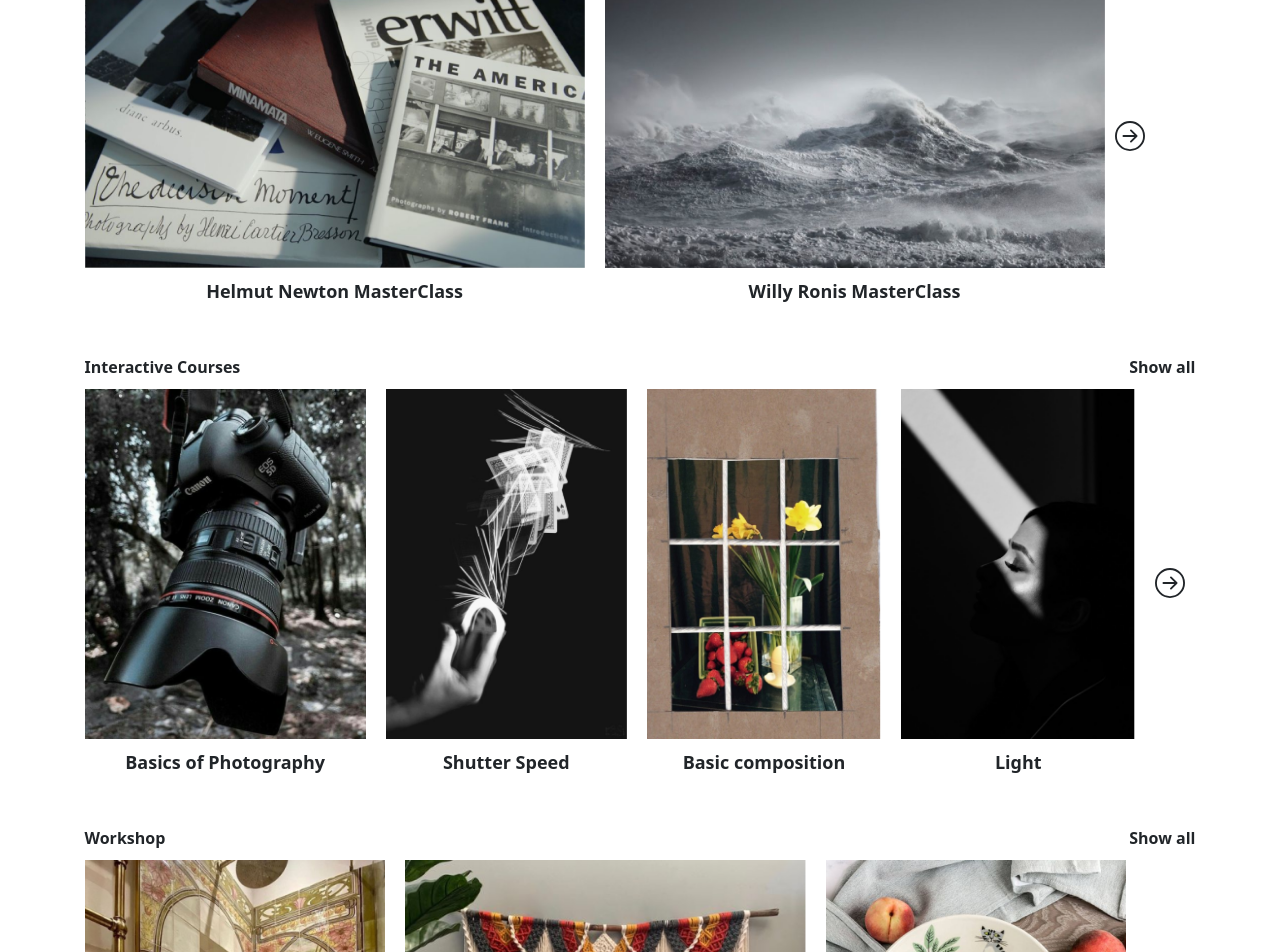
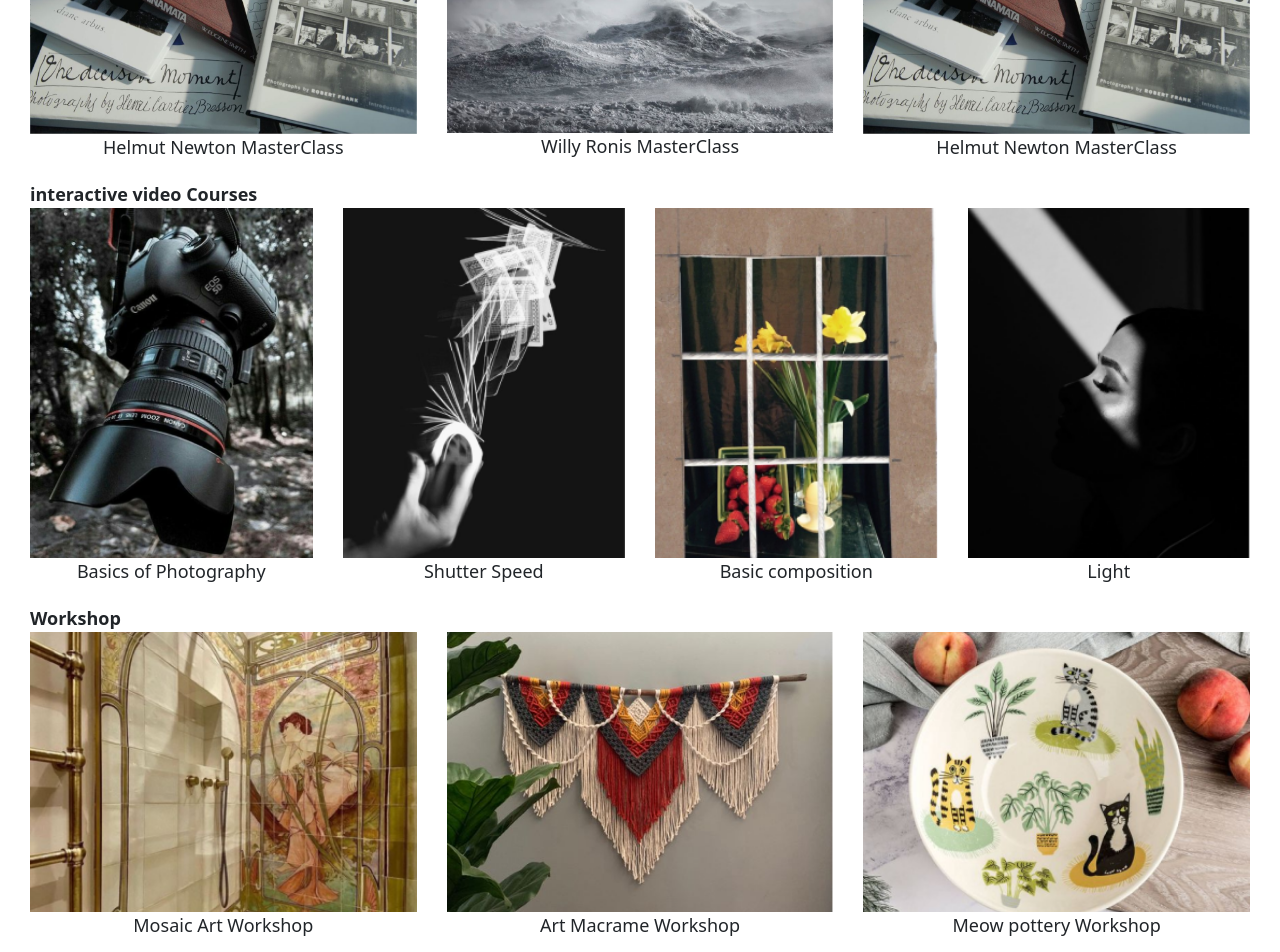
Before and after one commit to HUNG-rushb/Flens, a React (Create React App) app: page /academy in a window 1280 px wide. Shown: the part 340-1292 px from the top of the page. Built offline with nearby package versions, Linux system fonts and the light colour scheme; sample sign-in values are in the browser's storage.

Commit message:
optimize page academy for user

```diff
--- a/package.json
+++ b/package.json
@@ -36,7 +36,8 @@
             "react-scripts": "^5.0.1",
             "redux": "^4.2.1",
             "rxjs": "^7.5.7",
-            "styled-components": "^5.3.10"
+            "styled-components": "^5.3.10",
+            "swiper": "^9.4.1"
       },
       "devDependencies": {
             "@babel/core": "^7.20.2",
--- a/src/page/Academy/Academy.css
+++ b/src/page/Academy/Academy.css
@@ -1,88 +1,69 @@
 .academy {
-    display: flex;
-    justify-content: center;
-    align-items: center;
-    flex-direction: column;
-    padding: 20px 0px;
+  padding: 30px;
 }
 
-.academy-title-page {
-    display: flex;
-    justify-content: center;
-    align-items: center;
-    flex-direction: column;
-    width: 75%;
+.academy-title-page span {
+  display: flex;
+  justify-content: center;
+  width: 100%;
+  font-size: 30px;
+  font-weight: 600;
 }
 
-.academy-title-page > span {
-    font-size: 27px;
-    font-weight: 600;
-    padding: 10px 0px;
+.academy-title-page p {
+  text-align: center;
+  padding: 10px 0;
 }
 
-.academy-title-page > p {
-    font-size: 17px;
-    text-align: center;
+.video-courses-component {
+  margin-bottom: 20px;
 }
 
-.video-courses, .interactive-courses, .work-shop {
-    margin-top: 50px;
+.academy-section-tittle{
+  font-size: 18px;
+  font-weight: 600;
 }
 
-.name-part {
-    display: flex;
-    justify-content: space-between;
-    margin: 10px 0px;
+.video-courses-item {
+  display: flex;
+  flex-direction: column;
 }
 
-.name-part > span {
-    font-size: medium;
-    font-weight: 600;
+.video-courses-item img {
+  max-width: 500px;
 }
 
-.video-courses-body, .interactive-body-part, .workshop-body-part{
-    display: flex;
-    flex-direction: row;
-    margin: 10px 0px;
+.interactive-courses-component {
+  margin: 20px 0;
 }
 
-.video-courses-body > div, .interactive-body-part > div, .workshop-body-part > div{
-    display: flex;
-    flex-direction: column;
+.interactive-courses-item img {
+  max-height: 350px;
 }
 
-.video-courses-body > div:first-child {
-    margin-right: 20px;
+.workshop-courses-item img {
+  max-height: 280px;
 }
 
-.video-courses-body > div > span, .interactive-body-part > div > span, .workshop-body-part > div > span{
-    font-size: large;
-    font-weight: 600;
-    margin-top: 10px;
-    text-align: center;
+
+.swiper {
+  width: 100%;
+  height: 100%;
 }
 
-.interactive-body-part > div, .workshop-body-part > div {
-    margin: 0px 10px;
+.swiper-slide {
+  text-align: center;
+  font-size: 18px;
+  background: #fff;
+  display: flex;
+  justify-content: center;
+  align-items: center;
+  flex-direction: column;
 }
 
-.interactive-body-part > div:first-child, .workshop-body-part > div:first-child {
-    margin-left: 0;
+.swiper-slide img {
+  display: block;
+  width: 100%;
+  height: 100%;
+  object-fit: cover;
 }
-
-.next-button {
-    display: flex;
-    justify-content: center;
-    align-items: center;
-    margin-left: 10px;
-    margin-bottom: 20px;
-}
-
-.name-part > span:last-child, .next-button {
-    opacity: 1;
-    cursor: pointer;
-}
-
-.name-part > span:last-child:hover, .next-button:hover {
-    opacity: 0.7;
-}
--- a/src/page/Academy/Academy/InteractiveCourses.jsx
+++ b/src/page/Academy/Academy/InteractiveCourses.jsx
@@ -2,7 +2,11 @@ import InteractiveCourses1 from '../../../assets/images/academy/interCourses1.pn
 import InteractiveCourses2 from '../../../assets/images/academy/interCourses2.png';
 import InteractiveCourses3 from '../../../assets/images/academy/interCourses3.png';
 import InteractiveCourses4 from '../../../assets/images/academy/interCourses4.png';
-import { ArrowRightCircle } from 'react-bootstrap-icons';
+import React from 'react';
+import 'swiper/css/free-mode';
+import 'swiper/css/pagination';
+import { Swiper, SwiperSlide } from 'swiper/react';
+import 'swiper/swiper.min.css';
 
 const interactive_courses_data = [
   {
@@ -24,38 +28,46 @@ const interactive_courses_data = [
     id: 4,
     image: InteractiveCourses4,
     title: 'Light',
+  },
+  {
+    id: 5,
+    image: InteractiveCourses1,
+    title: 'Basics of Photography',
+  },
+  {
+    id: 6,
+    image: InteractiveCourses2,
+    title: 'Shutter Speed',
+  },
+  {
+    id: 7,
+    image: InteractiveCourses3,
+    title: 'Basic composition',
+  },
+  {
+    id: 8,
+    image: InteractiveCourses4,
+    title: 'Light',
   }
 ];
 
 const InteractiveCourses = () => {
   return (
-    <div className="interactive-courses">
-      <div className="name-part">
-        <span>Interactive Courses</span>
-        <span>Show all</span>
+    <div className="interactive-courses-component">
+      <span className="academy-section-tittle">interactive video Courses</span>
+      <Swiper
+        slidesPerView={4}
+        spaceBetween={30}
+        className="interactive-courses-list"
+      >
+        {interactive_courses_data.map((item) => (
+          <SwiperSlide key={item.id} className='interactive-courses-item'>
+            <img src={item.image} alt={item.title} />
+            <span>{item.title}</span>
+          </SwiperSlide>
+        ))}
+      </Swiper>
       </div>
-      <div className="interactive-body-part">
-        {interactive_courses_data.map((item) => {
-          return (
-            <div key={item.id}>
-              <img
-                src={item.image}
-                alt="interactiveCourses4"
-                height={350}
-              />
-              <span>{item.title}</span>
-            </div>
-          );
-        })}
-        {interactive_courses_data.length > 3 ? (
-          <div className="next-button">
-            <ArrowRightCircle size={30} />
-          </div>
-        ) : (
-          <></>
-        )}
-      </div>
-    </div>
   );
 };
 
--- a/src/page/Academy/Academy/VideoCourses.jsx
+++ b/src/page/Academy/Academy/VideoCourses.jsx
@@ -1,6 +1,10 @@
 import VideoCourses1 from '../../../assets/images/academy/videoCourses1.png';
 import VideoCourses2 from '../../../assets/images/academy/videoCourses2.png';
-import { ArrowRightCircle } from 'react-bootstrap-icons';
+import React from 'react';
+import 'swiper/css/free-mode';
+import 'swiper/css/pagination';
+import { Swiper, SwiperSlide } from 'swiper/react';
+import 'swiper/swiper.min.css';
 
 const video_courses_data = [
   {
@@ -13,33 +17,54 @@ const video_courses_data = [
     image: VideoCourses2,
     title: 'Willy Ronis MasterClass',
   },
+  {
+    id: 3,
+    image: VideoCourses1,
+    title: 'Helmut Newton MasterClass',
+  },
+  {
+    id: 4,
+    image: VideoCourses2,
+    title: 'Willy Ronis MasterClass',
+  },
+  {
+    id: 5,
+    image: VideoCourses1,
+    title: 'Helmut Newton MasterClass',
+  },
+  {
+    id: 6,
+    image: VideoCourses2,
+    title: 'Willy Ronis MasterClass',
+  },
+  {
+    id: 7,
+    image: VideoCourses1,
+    title: 'Helmut Newton MasterClass',
+  },
+  {
+    id: 8,
+    image: VideoCourses2,
+    title: 'Willy Ronis MasterClass',
+  },
 ];
 
 const VideoCourses = () => {
   return (
-    <div className="video-courses">
-      <div className="name-part">
-        <span>Video Courses</span>
-        <span>Show all</span>
-      </div>
-
-      <div className="video-courses-body">
-        {video_courses_data.map((item) => {
-          return (
-            <div key={item.id}>
-              <img src={item.image} alt="videoCourses" width={500} />
-              <span>{item.title}</span>
-            </div>
-          );
-        })}
-        {video_courses_data.length > 1 ? (
-          <div className="next-button">
-            <ArrowRightCircle size={30} />
-          </div>
-        ) : (
-          <></>
-        )}
-      </div>
+    <div className="video-courses-component">
+      <span className="academy-section-tittle">Video Courses</span>
+      <Swiper
+        slidesPerView={3}
+        spaceBetween={30}
+        className="video-courses-list"
+      >
+        {video_courses_data.map((item) => (
+          <SwiperSlide key={item.id} className="video-courses-item">
+            <img src={item.image} alt={item.title} />
+            <span>{item.title}</span>
+          </SwiperSlide>
+        ))}
+      </Swiper>
     </div>
   );
 };
--- a/src/page/Academy/Academy/WorkShop.jsx
+++ b/src/page/Academy/Academy/WorkShop.jsx
@@ -1,7 +1,11 @@
 import Workshop1 from '../../../assets/images/academy/workshop1.png';
 import Workshop2 from '../../../assets/images/academy/workshop2.png';
 import Workshop3 from '../../../assets/images/academy/workshop3.png';
-import { ArrowRightCircle } from 'react-bootstrap-icons';
+import React from 'react';
+import 'swiper/css/free-mode';
+import 'swiper/css/pagination';
+import { Swiper, SwiperSlide } from 'swiper/react';
+import 'swiper/swiper.min.css';
 
 const workshop_data = [
   {
@@ -19,32 +23,39 @@ const workshop_data = [
     image: Workshop3,
     title: 'Meow pottery Workshop',
   },
+  {
+    id: 4,
+    image: Workshop1,
+    title: 'Mosaic Art Workshop',
+  },
+  {
+    id: 5,
+    image: Workshop2,
+    title: 'Art Macrame Workshop',
+  },
+  {
+    id: 6,
+    image: Workshop3,
+    title: 'Meow pottery Workshop',
+  },
 ];
 
 const Workshop = () => {
   return (
-    <div className="work-shop">
-      <div className="name-part">
-        <span>Workshop</span>
-        <span>Show all</span>
-      </div>
-      <div className="workshop-body-part">
-        {workshop_data.map((item) => {
-          return (
-            <div key={item.id}>
-              <img src={item.image} alt="workshop" height={300} />
-              <span>{item.title}</span>
-            </div>
-          );
-        })}
-        {workshop_data.length > 2 ? (
-          <div className="next-button">
-            <ArrowRightCircle size={30} />
-          </div>
-        ) : (
-          <></>
-        )}
-      </div>
+    <div className="workshop-component">
+      <span className="academy-section-tittle">Workshop</span>
+      <Swiper
+        slidesPerView={3}
+        spaceBetween={30}
+        className="workshop-courses-list"
+      >
+        {workshop_data.map((item) => (
+          <SwiperSlide key={item.id} className='workshop-courses-item'>
+            <img src={item.image} alt={item.title} />
+            <span>{item.title}</span>
+          </SwiperSlide>
+        ))}
+      </Swiper>
     </div>
   );
 };
--- a/src/page/Message/Message.css
+++ b/src/page/Message/Message.css
@@ -1,9 +1,24 @@
-#myTextarea {
-  resize: both; /* Allows both vertical and horizontal resizing */
-  /* overflow: auto; */
-  width: 300px; /* Initial width */
-  /* height: 50px; Initial  */
-  max-height: 200px;
-  overflow-y: hidden;
-  border: 1px solid black;
+.message-page {
+  position: relative;
 }
+
+.swiper {
+  width: 100%;
+  height: 100%;
+}
+
+.swiper-slide {
+  text-align: center;
+  font-size: 18px;
+  background: #fff;
+  display: flex;
+  justify-content: center;
+  align-items: center;
+}
+
+.swiper-slide img {
+  display: block;
+  width: 100%;
+  height: 100%;
+  object-fit: cover;
+}
--- a/src/page/Message/MessagePage.jsx
+++ b/src/page/Message/MessagePage.jsx
@@ -1,12 +1,79 @@
+import VideoCourses1 from '../../assets/images/academy/videoCourses1.png';
+import VideoCourses2 from '../../assets/images/academy/videoCourses2.png';
 import Page from '../../components/utils/Page.js';
 import './Message.css';
 import React, { Suspense } from 'react';
+import { FreeMode, Pagination } from 'swiper';
+import 'swiper/css/free-mode';
+import 'swiper/css/pagination';
+import { Swiper, SwiperSlide } from 'swiper/react';
+import 'swiper/swiper.min.css';
+
+const video_courses_data = [
+  {
+    id: 1,
+    image: VideoCourses1,
+    title: 'Helmut Newton MasterClass',
+  },
+  {
+    id: 2,
+    image: VideoCourses2,
+    title: 'Willy Ronis MasterClass',
+  },
+  {
+    id: 1,
+    image: VideoCourses1,
+    title: 'Helmut Newton MasterClass',
+  },
+  {
+    id: 2,
+    image: VideoCourses2,
+    title: 'Willy Ronis MasterClass',
+  },
+  {
+    id: 1,
+    image: VideoCourses1,
+    title: 'Helmut Newton MasterClass',
+  },
+  {
+    id: 2,
+    image: VideoCourses2,
+    title: 'Willy Ronis MasterClass',
+  },
+  {
+    id: 1,
+    image: VideoCourses1,
+    title: 'Helmut Newton MasterClass',
+  },
+  {
+    id: 2,
+    image: VideoCourses2,
+    title: 'Willy Ronis MasterClass',
+  },
+];
 
 const MessagePage = () => {
   return (
     <Page title="Flens-Message">
       <Suspense fallback={null}>
-        <div className="message-page">message page</div>
+        <div className="message-page">
+          <Swiper
+            slidesPerView={3}
+            spaceBetween={30}
+            pagination={{
+              clickable: true,
+            }}
+            modules={[Pagination]}
+            className="mySwiper"
+          >
+            {video_courses_data.map((item) => (
+              <SwiperSlide key={item.id}>
+                <img src={item.image} alt={item.title} />
+                <span>{item.title}</span>
+              </SwiperSlide>
+            ))}
+          </Swiper>
+        </div>
       </Suspense>
     </Page>
   );
```
Also changed, not shown: src/components/Button/ButtonCustom.css (+0 -13 lines), src/page/Stories/StoryPage.css (+1 -0 lines), src/assets/images/Story/story.jpeg (deleted), 1 other file (tests, documents, lock files or other folders).
